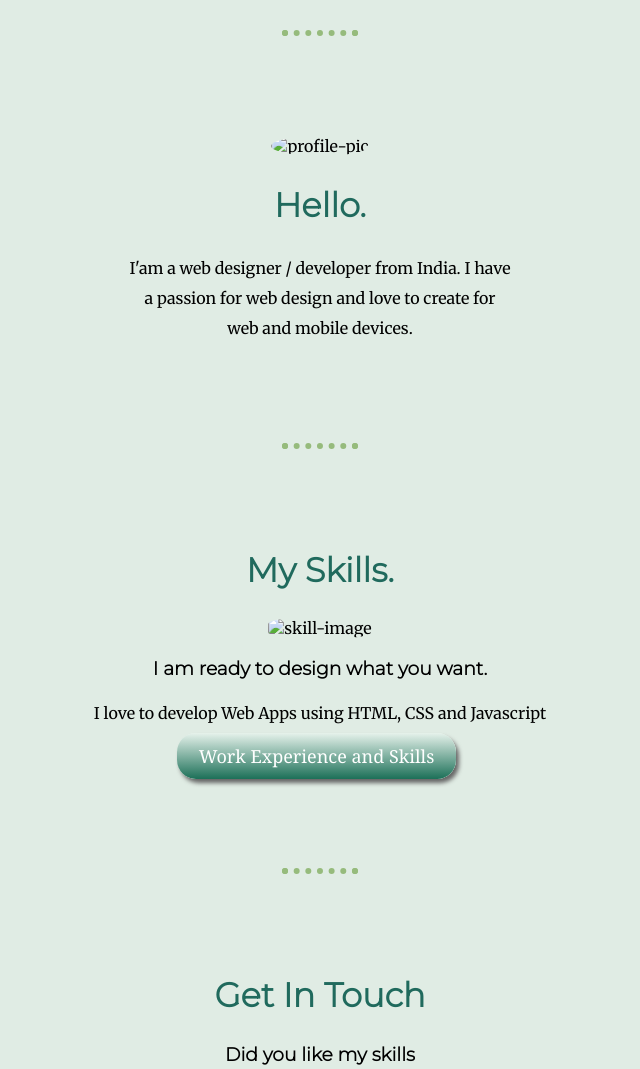
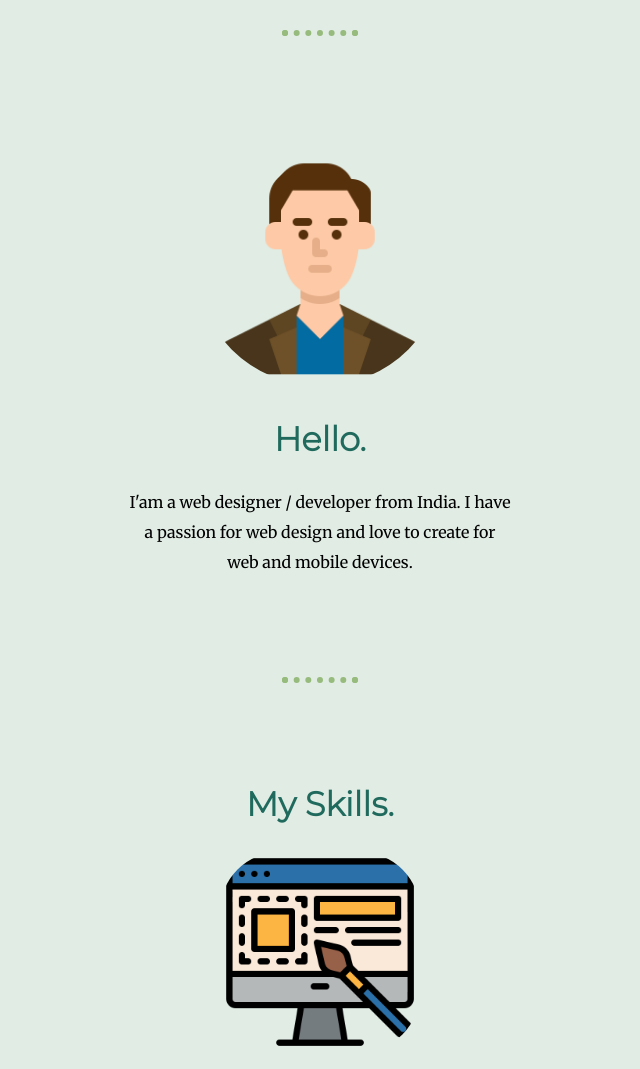
Before and after one commit to sapthagiri-web-dev/My-website, a plain HTML site: page index.html in a window 1280 px wide. Shown: the part 1020-2089 px from the top of the page, without its empty margins (320-960 px from the left). Drawn offline with Linux system fonts and the light colour scheme; files that its build step writes are made by us from their sources.

Commit message:
Update index.html

```diff
--- a/index.html
+++ b/index.html
@@ -15,7 +15,7 @@
 
   <div class="top-container">
     <video id="video-bg" muted loop autoplay poster="posterimage.jpg">
-      <source src="images/video1.mp4" type="video/mp4">
+      <source src="video1.mp4" type="video/mp4">
     </video>
     <div class="main-heading">
     <h1>Sapthagiri S.V <br></h1>
@@ -29,7 +29,7 @@
   <hr>
   <div class="middle-container">
     <div >
-      <img class="profile" src="images/people.png" alt="profile-pic">
+      <img class="profile" src="people.png" alt="profile-pic">
       <h2>Hello.</h2>
       <p class="prof-desc">I'am a web designer / developer from India. I have a passion for web design and love to create for web and mobile devices.</p>
     </div>
@@ -37,7 +37,7 @@
     <div class="skills">
       <h2>My Skills.</h2>
       <div >
-        <img class="skill-row" src="images/website-design.png" alt="skill-image">
+        <img class="skill-row" src="website-design.png" alt="skill-image">
         <h3>I am ready to design what you want.</h3>
         <p>I love to develop Web Apps using HTML, CSS and Javascript</p>
       </div>
```
